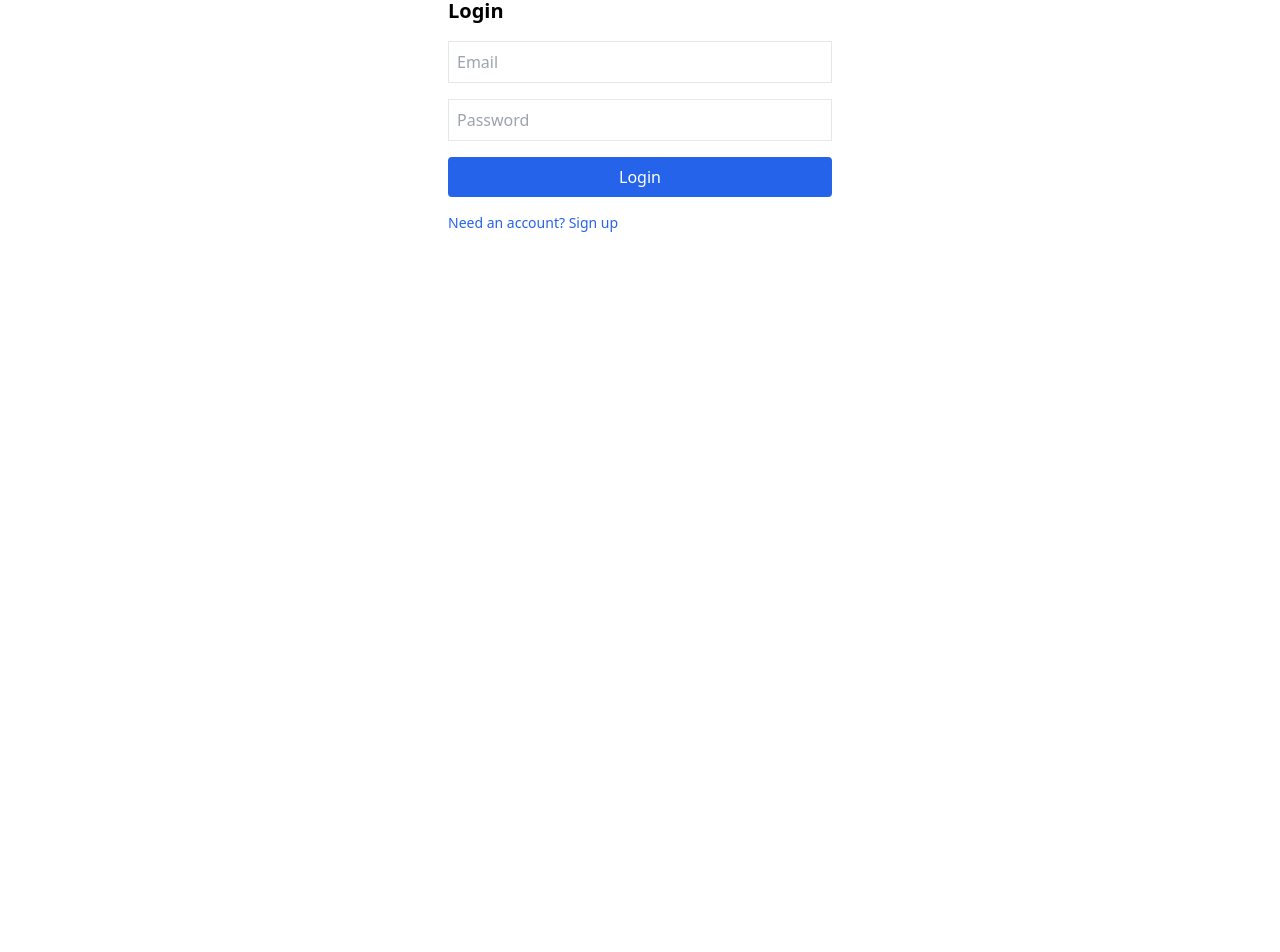
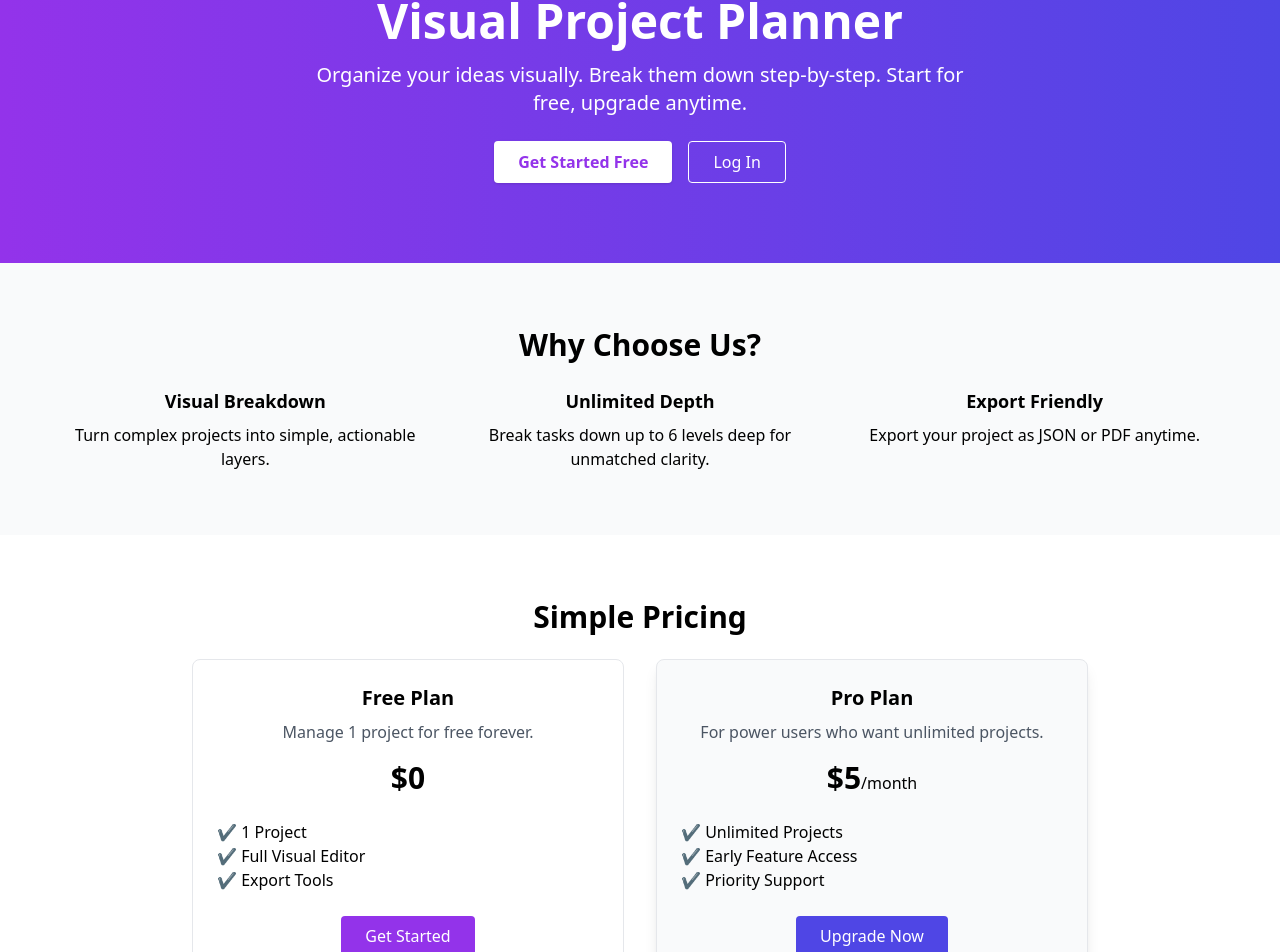
Before and after one commit to Decahedran/idea-breakdown-app, a React (Vite) app: page / in a window 1280 px wide. Shown: the part 83-1035 px from the top of the page. Before the commit the page ends 800 px from the top, so only its background shows below. Built offline with nearby package versions, Linux system fonts and the light colour scheme.

Commit message:
Implement landing page with working auth routing and visual updates

```diff
--- a/package.json
+++ b/package.json
@@ -15,7 +15,7 @@
     "jspdf": "^3.0.1",
     "react": "^19.1.0",
     "react-dom": "^19.1.0",
-    "react-router-dom": "^7.6.0",
+    "react-router-dom": "^7.6.1",
     "uuid": "^11.1.0"
   },
   "devDependencies": {
--- a/src/App.jsx
+++ b/src/App.jsx
@@ -1,7 +1,8 @@
 import { useEffect } from 'react';
 import { useAuth } from './context/AuthContext';
 import AuthPage from './pages/AuthPage';
-import { useNavigate } from 'react-router-dom';
+import LandingPage from './pages/LandingPage';
+import { Routes, Route, useNavigate } from 'react-router-dom';
 
 export default function App() {
   const { session, user } = useAuth();
@@ -17,5 +18,11 @@ export default function App() {
     return <div className="p-6 text-center">Loading...</div>;
   }
 
-  return <AuthPage />;
+  return (
+    <Routes>
+      <Route path="/" element={<LandingPage />} />
+      <Route path="/auth" element={<AuthPage />} />
+      {/* You can add /dashboard and other routes elsewhere in your app */}
+    </Routes>
+  );
 }
--- a/src/components/TreeVisualizer.jsx
+++ b/src/components/TreeVisualizer.jsx
@@ -59,6 +59,7 @@ function TreeNode({
 export default function TreeVisualizer({ tree, updateNode, addChild }) {
   const [focusId, setFocusId] = useState(null);
   const [isExpandedMap, setIsExpandedMap] = useState({});
+  const [zoom, setZoom] = useState(1);
 
   if (!tree || !tree.root) {
     return <div className="p-4 text-gray-500">Loading tree...</div>;
@@ -76,17 +77,55 @@ export default function TreeVisualizer({ tree, updateNode, addChild }) {
 
   const resetFocus = () => setFocusId(null);
 
+  const handleZoomIn = () => setZoom(prev => Math.min(prev + 0.1, 2));
+  const handleZoomOut = () => setZoom(prev => Math.max(prev - 0.1, 0.5));
+  const handleZoomReset = () => setZoom(1);
+
+  const getBreadcrumbPath = (nodeId) => {
+    const path = [];
+    let current = allNodes[nodeId];
+    while (current) {
+      path.unshift(current);
+      current = current.parentId ? allNodes[current.parentId] : null;
+    }
+    return path;
+  };
+
+  const breadcrumbs = focusId ? getBreadcrumbPath(focusId) : [];
+
   return (
     <div className="w-full h-full overflow-auto px-4 py-2">
+      <div className="mb-4 flex justify-between items-center flex-wrap gap-2">
+        <div className="flex items-center gap-2 flex-wrap">
           {focusId && (
+            <>
               <button
                 onClick={resetFocus}
-          className="mb-4 px-4 py-2 bg-gray-200 text-sm rounded hover:bg-gray-300"
+                className="px-3 py-1 bg-gray-200 text-sm rounded hover:bg-gray-300"
               >
-          ← Back to Full Tree
+                ← Full Tree
               </button>
+              {breadcrumbs.map((node, index) => (
+                <span
+                  key={node.id}
+                  className="text-sm cursor-pointer text-blue-600 hover:underline"
+                  onClick={() => setFocusId(node.id)}
+                >
+                  {node.orgCode}
+                  {index < breadcrumbs.length - 1 && ' / '}
+                </span>
+              ))}
+            </>
           )}
+        </div>
+        <div className="flex gap-2 text-sm">
+          <button onClick={handleZoomOut} className="px-3 py-1 bg-gray-200 rounded hover:bg-gray-300">−</button>
+          <button onClick={handleZoomReset} className="px-3 py-1 bg-gray-200 rounded hover:bg-gray-300">Reset</button>
+          <button onClick={handleZoomIn} className="px-3 py-1 bg-gray-200 rounded hover:bg-gray-300">+</button>
+        </div>
+      </div>
 
+      <div style={{ transform: `scale(${zoom})`, transformOrigin: 'top left' }}>
         <TreeNode
           node={focusedNode}
           allNodes={allNodes}
@@ -99,5 +138,6 @@ export default function TreeVisualizer({ tree, updateNode, addChild }) {
           isFocusedView={!!focusId}
         />
       </div>
+    </div>
   );
 }
--- a/src/main.jsx
+++ b/src/main.jsx
@@ -4,17 +4,19 @@ import { BrowserRouter, Routes, Route } from 'react-router-dom';
 import { AuthProvider } from './context/AuthContext';
 import App from './App';
 import Dashboard from './pages/Dashboard';
-import ProjectEditor from './pages/ProjectEditor'; // ✅ NEW IMPORT
-import './index.css'; // MUST be imported for Tailwind to apply
-
+import ProjectEditor from './pages/ProjectEditor';
+import AuthPage from './pages/AuthPage'; // ✅ make sure this import is here
+import './index.css';
 
 ReactDOM.createRoot(document.getElementById('root')).render(
   <AuthProvider>
     <BrowserRouter>
       <Routes>
         <Route path="/" element={<App />} />
+        <Route path="/login" element={<AuthPage />} />   {/* ✅ Add this */}
+        <Route path="/signup" element={<AuthPage />} />  {/* ✅ And this */}
         <Route path="/dashboard" element={<Dashboard />} />
-        <Route path="/project/:id" element={<ProjectEditor />} /> {/* ✅ NEW ROUTE */}
+        <Route path="/project/:id" element={<ProjectEditor />} />
       </Routes>
     </BrowserRouter>
   </AuthProvider>
--- a/src/pages/AuthPage.jsx
+++ b/src/pages/AuthPage.jsx
@@ -1,11 +1,22 @@
-import { useState } from 'react';
+import { useEffect, useState } from 'react';
+import { useLocation } from 'react-router-dom';
 import { supabase } from '../supabaseClient';
 
 export default function AuthPage() {
+  const location = useLocation();
   const [email, setEmail] = useState('');
   const [password, setPassword] = useState('');
   const [isLogin, setIsLogin] = useState(true);
   const [error, setError] = useState('');
+
+  useEffect(() => {
+    // Automatically switch form based on current route
+    if (location.pathname === '/signup') {
+      setIsLogin(false);
+    } else {
+      setIsLogin(true);
+    }
+  }, [location.pathname]);
 
   const handleSubmit = async (e) => {
     e.preventDefault();
--- /dev/null
+++ b/src/pages/LandingPage.jsx
@@ -0,0 +1,103 @@
+import { useEffect } from 'react';
+import { useNavigate } from 'react-router-dom';
+import { useAuth } from '../context/AuthContext';
+
+export default function LandingPage() {
+  const { session, user } = useAuth();
+  const navigate = useNavigate();
+
+  // Redirect to dashboard if user is already logged in
+  useEffect(() => {
+    if (session && user) {
+      navigate('/dashboard');
+    }
+  }, [session, user, navigate]);
+
+  return (
+    <div className="min-h-screen bg-white flex flex-col">
+      {/* Hero Section */}
+      <header className="bg-gradient-to-r from-purple-600 to-indigo-600 text-white py-20 px-6 text-center">
+        <h1 className="text-4xl md:text-5xl font-bold mb-4">Visual Project Planner</h1>
+        <p className="text-lg md:text-xl max-w-2xl mx-auto mb-6">
+          Organize your ideas visually. Break them down step-by-step. Start for free, upgrade anytime.
+        </p>
+        <div className="flex justify-center gap-4">
+          <button
+            onClick={() => navigate('/signup')}
+            className="bg-white text-purple-600 font-semibold px-6 py-2 rounded shadow hover:bg-gray-100"
+          >
+            Get Started Free
+          </button>
+          <button
+            onClick={() => navigate('/login')}
+            className="border border-white text-white px-6 py-2 rounded hover:bg-white hover:text-purple-600"
+          >
+            Log In
+          </button>
+        </div>
+      </header>
+
+      {/* Features */}
+      <section className="py-16 px-6 text-center bg-gray-50">
+        <h2 className="text-3xl font-bold mb-6">Why Choose Us?</h2>
+        <div className="grid grid-cols-1 md:grid-cols-3 gap-8 max-w-6xl mx-auto">
+          <div>
+            <h3 className="font-semibold text-lg mb-2">Visual Breakdown</h3>
+            <p>Turn complex projects into simple, actionable layers.</p>
+          </div>
+          <div>
+            <h3 className="font-semibold text-lg mb-2">Unlimited Depth</h3>
+            <p>Break tasks down up to 6 levels deep for unmatched clarity.</p>
+          </div>
+          <div>
+            <h3 className="font-semibold text-lg mb-2">Export Friendly</h3>
+            <p>Export your project as JSON or PDF anytime.</p>
+          </div>
+        </div>
+      </section>
+
+      {/* Pricing */}
+      <section className="py-16 px-6 bg-white text-center">
+        <h2 className="text-3xl font-bold mb-6">Simple Pricing</h2>
+        <div className="max-w-4xl mx-auto grid grid-cols-1 md:grid-cols-2 gap-8">
+          <div className="border rounded-lg p-6">
+            <h3 className="text-xl font-semibold mb-2">Free Plan</h3>
+            <p className="text-gray-600 mb-4">Manage 1 project for free forever.</p>
+            <p className="text-3xl font-bold mb-6">$0</p>
+            <ul className="text-left mb-6">
+              <li>✔ 1 Project</li>
+              <li>✔ Full Visual Editor</li>
+              <li>✔ Export Tools</li>
+            </ul>
+            <button
+              onClick={() => navigate('/signup')}
+              className="bg-purple-600 text-white px-6 py-2 rounded hover:bg-purple-700"
+            >
+              Get Started
+            </button>
+          </div>
+          <div className="border rounded-lg p-6 shadow-lg bg-gray-50">
+            <h3 className="text-xl font-semibold mb-2">Pro Plan</h3>
+            <p className="text-gray-600 mb-4">For power users who want unlimited projects.</p>
+            <p className="text-3xl font-bold mb-6">$5<span className="text-base font-normal">/month</span></p>
+            <ul className="text-left mb-6">
+              <li>✔ Unlimited Projects</li>
+              <li>✔ Early Feature Access</li>
+              <li>✔ Priority Support</li>
+            </ul>
+            <button
+              onClick={() => navigate('/signup')}
+              className="bg-indigo-600 text-white px-6 py-2 rounded hover:bg-indigo-700"
+            >
+              Upgrade Now
+            </button>
+          </div>
+        </div>
+      </section>
+
+      <footer className="text-center py-6 text-sm text-gray-500">
+        © {new Date().getFullYear()} Visual Project Planner. All rights reserved.
+      </footer>
+    </div>
+  );
+}
```
Also changed, not shown: 1 other file (tests, documents, lock files or other folders). Lines whose indentation alone changed are shown as unchanged.
